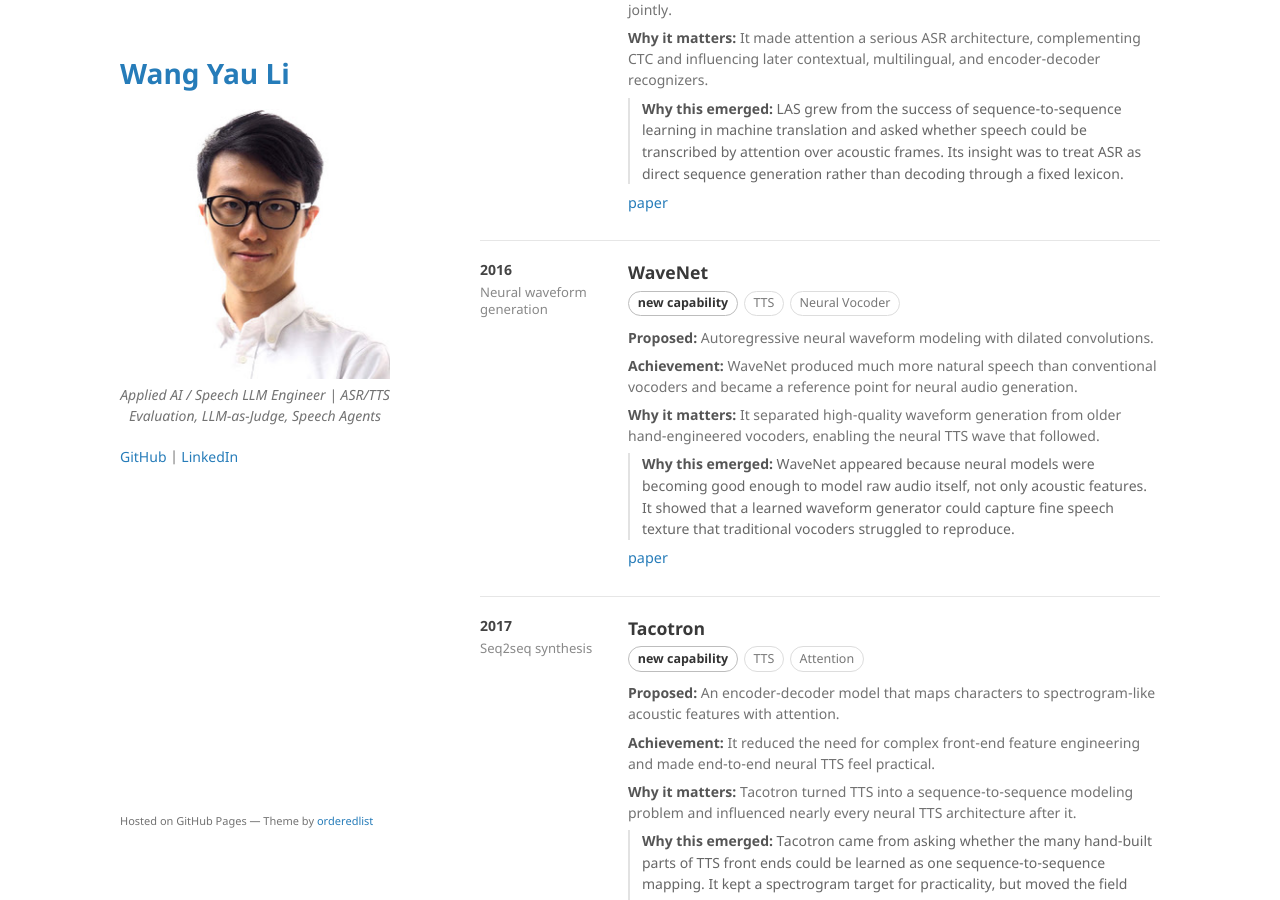
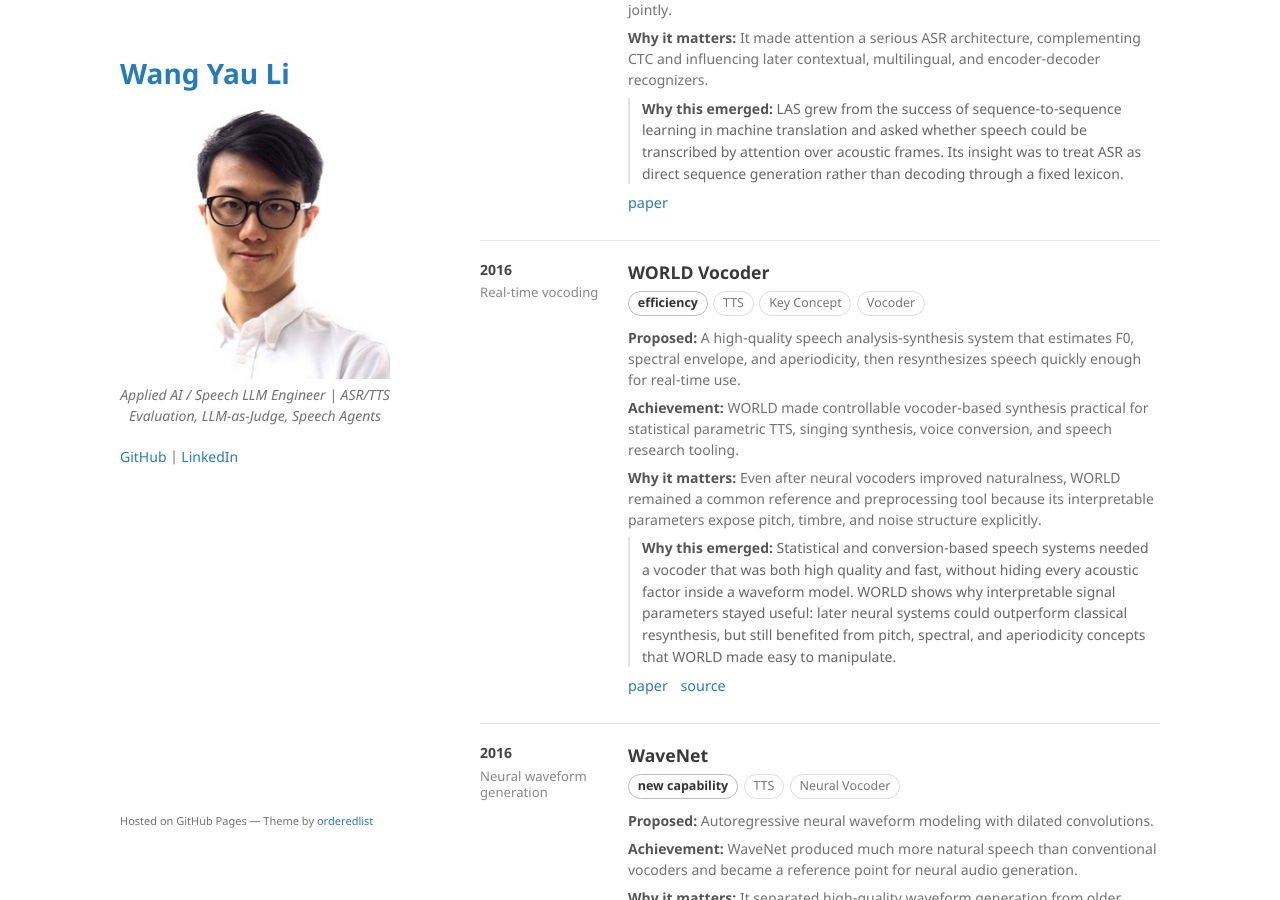
Before and after one commit to kennethli319/kennethli319.github.io, a Jekyll site: the page built from speech-timeline.md, in a window 1280 px wide and 900 px high, scrolled down 10029 px. Built offline with Jekyll 4.4.1, drawn with Linux system fonts in a browser that asks for light colours.

Commit message:
Add WORLD vocoder speech timeline milestone

```diff
--- a/speech-timeline.md
+++ b/speech-timeline.md
@@ -546,6 +546,22 @@ title: Speech Timeline
 <section class="speech-row">
   <aside class="speech-year">
     2016
+    <div class="speech-kicker">Real-time vocoding</div>
+  </aside>
+  <div class="speech-body">
+    <h2>WORLD Vocoder</h2>
+    <div class="speech-meta"><span class="speech-impact">efficiency</span><span class="speech-tag">TTS</span><span class="speech-tag">Key Concept</span><span class="speech-tag">Vocoder</span></div>
+    <p><strong>Proposed:</strong> A high-quality speech analysis-synthesis system that estimates F0, spectral envelope, and aperiodicity, then resynthesizes speech quickly enough for real-time use.</p>
+    <p><strong>Achievement:</strong> WORLD made controllable vocoder-based synthesis practical for statistical parametric TTS, singing synthesis, voice conversion, and speech research tooling.</p>
+    <p><strong>Why it matters:</strong> Even after neural vocoders improved naturalness, WORLD remained a common reference and preprocessing tool because its interpretable parameters expose pitch, timbre, and noise structure explicitly.</p>
+    <p class="speech-reflection"><strong>Why this emerged:</strong> Statistical and conversion-based speech systems needed a vocoder that was both high quality and fast, without hiding every acoustic factor inside a waveform model. WORLD shows why interpretable signal parameters stayed useful: later neural systems could outperform classical resynthesis, but still benefited from pitch, spectral, and aperiodicity concepts that WORLD made easy to manipulate.</p>
+    <p class="speech-source"><a href="https://www.jstage.jst.go.jp/article/transinf/E99.D/7/E99.D_2015EDP7457/_article">paper</a> <a href="https://github.com/mmorise/World">source</a></p>
+  </div>
+</section>
+
+<section class="speech-row">
+  <aside class="speech-year">
+    2016
     <div class="speech-kicker">Neural waveform generation</div>
   </aside>
   <div class="speech-body">
```
